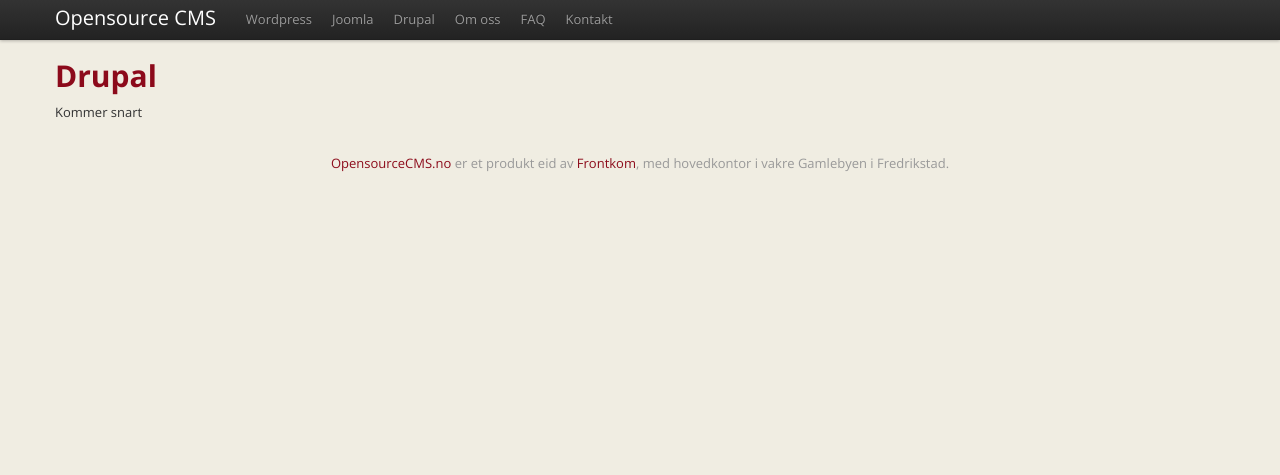
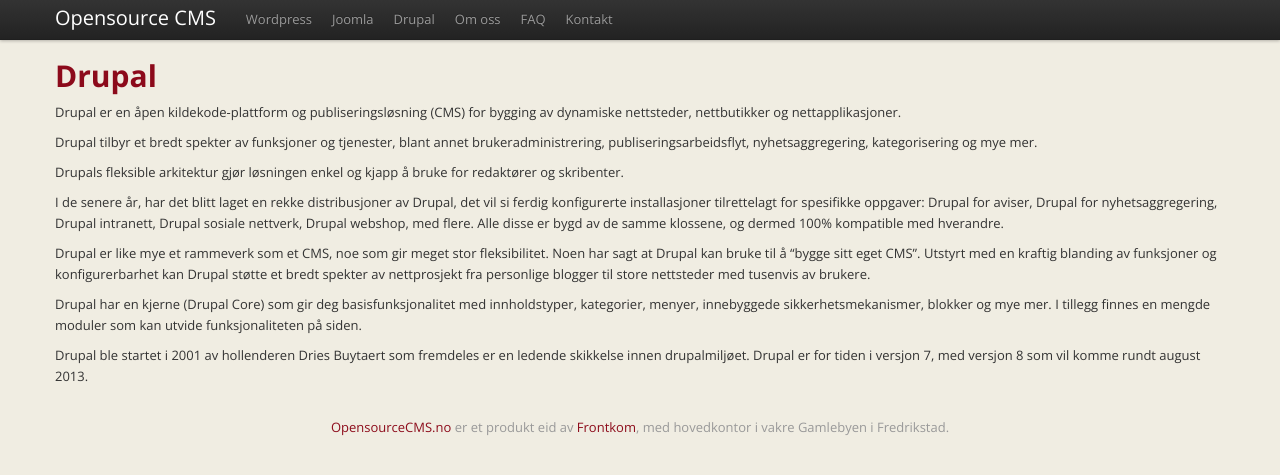
Before and after one commit to front/opensourcecms, a Jekyll site: the page built from _posts/2012-09-21-drupal.md, in a window 1280 px wide. Shown: the top 475 px of the page. Built offline with Jekyll 4.4.1, drawn with Linux system fonts in a browser that asks for light colours; nearby versions of some CDN libraries; comment, search, counter and statistics services are not loaded.

Commit message:
Drupal post 1st edition

```diff
--- a/_posts/2012-09-21-drupal.md
+++ b/_posts/2012-09-21-drupal.md
@@ -5,4 +5,16 @@
 ---
 
 # Drupal
-Kommer snart
+Drupal er en åpen kildekode-plattform og publiseringsløsning (CMS) for bygging av dynamiske nettsteder, nettbutikker og nettapplikasjoner.
+
+Drupal tilbyr et bredt spekter av funksjoner og tjenester, blant annet brukeradministrering, publiseringsarbeidsflyt, nyhetsaggregering, kategorisering og mye mer.
+
+Drupals fleksible arkitektur gjør løsningen enkel og kjapp å bruke for redaktører og skribenter.
+
+I de senere år, har det blitt laget en rekke distribusjoner av Drupal, det vil si ferdig konfigurerte installasjoner tilrettelagt for spesifikke oppgaver: Drupal for aviser, Drupal for nyhetsaggregering, Drupal intranett, Drupal sosiale nettverk, Drupal webshop, med flere. Alle disse er bygd av de samme klossene, og dermed 100% kompatible med hverandre.
+
+Drupal er like mye et rammeverk som et CMS, noe som gir meget stor fleksibilitet. Noen har sagt at Drupal kan bruke til å "bygge sitt eget CMS". Utstyrt med en kraftig blanding av funksjoner og konfigurerbarhet kan Drupal støtte et bredt spekter av nettprosjekt fra personlige blogger til store nettsteder med tusenvis av brukere.
+
+Drupal har en kjerne (Drupal Core) som gir deg basisfunksjonalitet med innholdstyper, kategorier, menyer, innebyggede sikkerhetsmekanismer, blokker og mye mer. I tillegg finnes en mengde moduler som kan utvide funksjonaliteten på siden.
+
+Drupal ble startet i 2001 av hollenderen Dries Buytaert som fremdeles er en ledende skikkelse innen drupalmiljøet. Drupal er for tiden i versjon 7, med versjon 8 som vil komme rundt august 2013.
```
